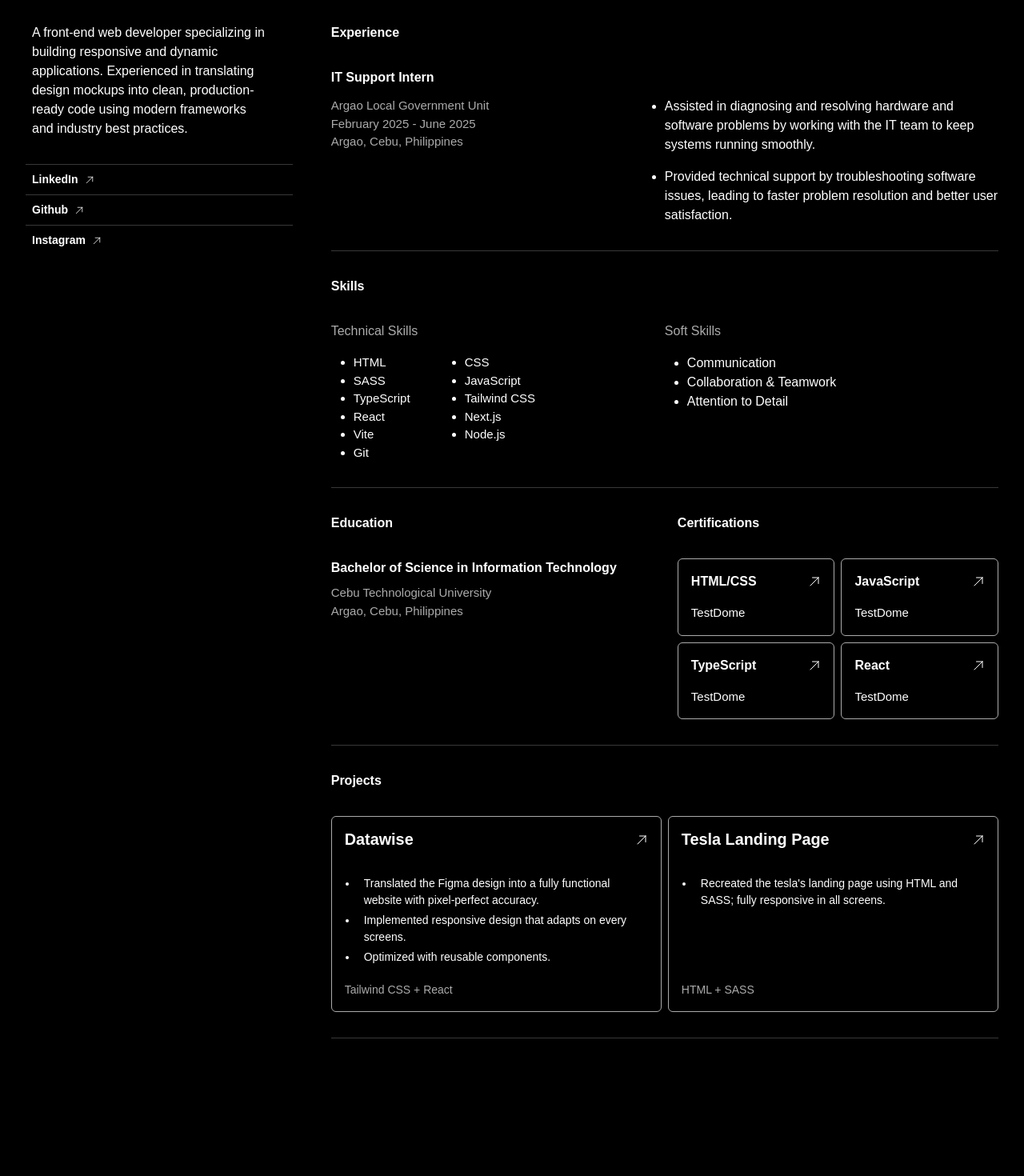
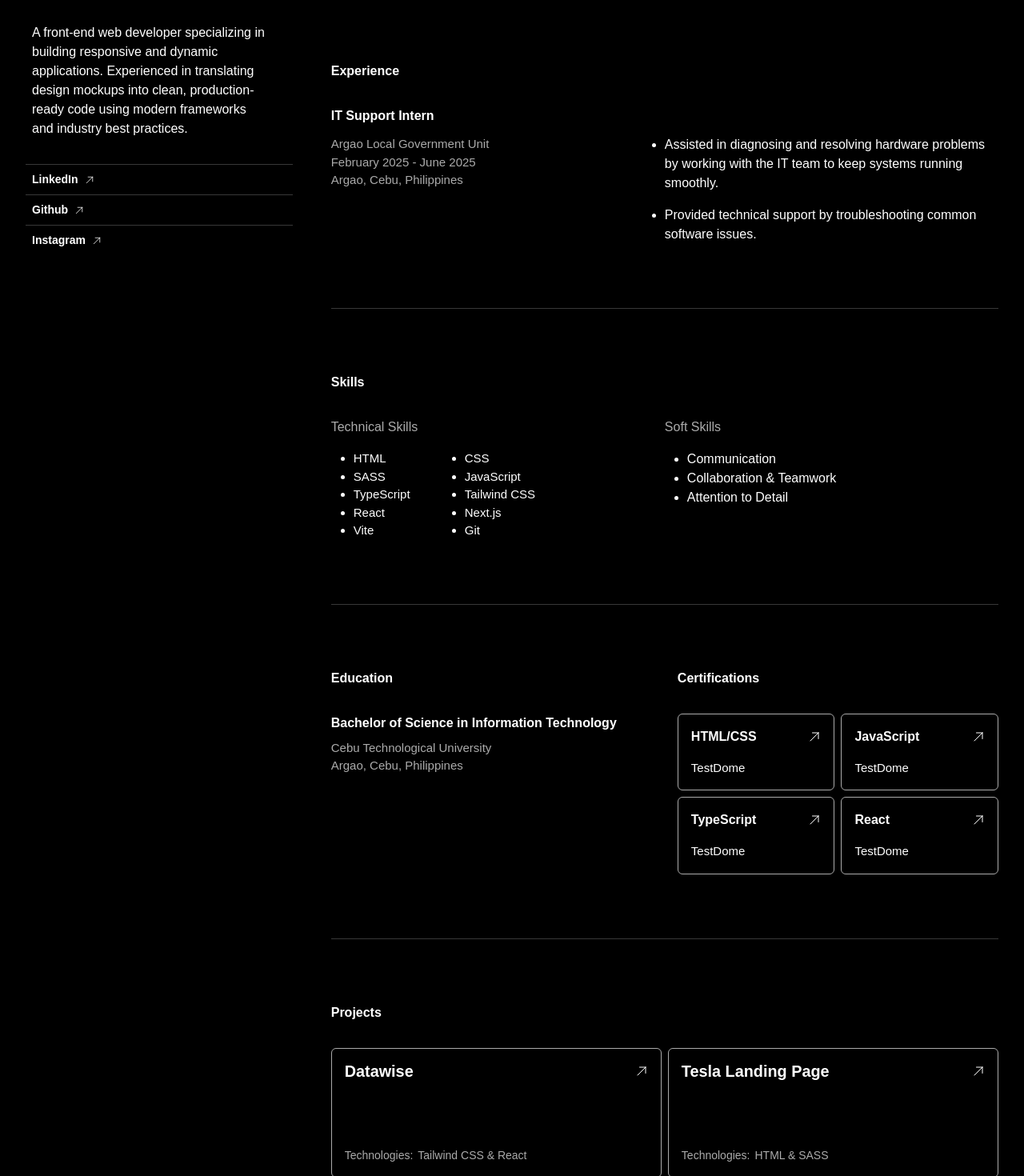
Before and after one commit to sherwinromano/portfolio-website, a Next.js app: page / in a window 1280 px wide. Shown: the part 260-1730 px from the top of the page at 80% size. Built offline with nearby package versions, Linux system fonts and the light colour scheme; a web font is replaced by a local one.

Commit message:
Fixed padding

```diff
--- a/app/components/Education.tsx
+++ b/app/components/Education.tsx
@@ -23,7 +23,7 @@ const Education = () => {
   return (
     <div
       role="education-section"
-      className="h-fit py-8 flex xs:flex-col sm:flex-row xs:gap-14 sm:gap-8 border-t border-default"
+      className="h-fit py-[5rem] flex xs:flex-col sm:flex-row xs:gap-14 sm:gap-8 border-t border-default"
     >
       <div className="flex flex-col gap-8 basis-full">
         <h1 className="font-bold">Education</h1>
--- a/app/components/Exprience.tsx
+++ b/app/components/Exprience.tsx
@@ -1,6 +1,9 @@
 const Experience = () => {
   return (
-    <div role="experience-section" className="h-fit py-8 flex flex-col gap-8">
+    <div
+      role="experience-section"
+      className="h-fit py-[5rem] flex flex-col gap-8"
+    >
       <h1 className="font-bold">Experience</h1>
       <div className="flex xs:flex-col sm:flex-row">
         <div className="flex flex-col gap-3 basis-full">
@@ -23,13 +26,12 @@ const Experience = () => {
           </div>
           <ul className="flex flex-col gap-4 list-disc xs:ml-8 sm:ml-0">
             <li>
-              Assisted in diagnosing and resolving hardware and software
-              problems by working with the IT team to keep systems running
-              smoothly.
+              Assisted in diagnosing and resolving hardware problems by working
+              with the IT team to keep systems running smoothly.
             </li>
             <li>
-              Provided technical support by troubleshooting software issues,
-              leading to faster problem resolution and better user satisfaction.
+              Provided technical support by troubleshooting common software
+              issues.
             </li>
           </ul>
         </div>
--- a/app/components/Projects.tsx
+++ b/app/components/Projects.tsx
@@ -4,20 +4,12 @@ const Projects = () => {
   const projects = [
     {
       title: "Datawise",
-      descriptions: [
-        "Translated the Figma design into a fully functional website with pixel-perfect accuracy.",
-        "Implemented responsive design that adapts on every screens.",
-        "Optimized with reusable components.",
-      ],
-      technologies: "Tailwind CSS + React",
+      technologies: "Tailwind CSS & React",
       link: "https://datawise-tawny.vercel.app/",
     },
     {
       title: "Tesla Landing Page",
-      descriptions: [
-        "Recreated the tesla's landing page using HTML and SASS; fully responsive in all screens.",
-      ],
-      technologies: "HTML + SASS",
+      technologies: "HTML & SASS",
       link: "https://tesla-landing-page-clone-sand.vercel.app/",
     },
   ];
@@ -25,7 +17,7 @@ const Projects = () => {
   return (
     <div
       role="projects-section"
-      className="h-fit py-8 flex gap-8 border-y border-default"
+      className="h-fit py-[5rem] flex border-y border-default"
     >
       <div className="flex flex-col gap-8 basis-full">
         <h1 className="font-bold">Projects</h1>
@@ -33,21 +25,19 @@ const Projects = () => {
           {projects.map((project, index) => {
             return (
               <li
-                className="border border-[#ababab] rounded-md flex hover:bg-white hover:text-black transition-all"
+                className="border border-[#ababab] rounded-md flex hover:bg-white hover:text-black transition-all group"
                 key={index}
               >
                 <Link
                   href={project.link}
-                  className="w-full h-full p-4 flex flex-col justify-between gap-5"
+                  className="w-full h-[10rem] p-4 flex flex-col justify-between gap-5"
                   target="_blank"
                 >
-                  <div className="flex">
-                    <div className="flex flex-col gap-8">
                   <div className="flex justify-between items-center">
                     <h2 className="font-bold leading-tight text-[1.24rem]">
                       {project.title}
                     </h2>
-                        <span>
+                    <span className="group-hover:text-black">
                       <svg
                         xmlns="http://www.w3.org/2000/svg"
                         fill="none"
@@ -64,20 +54,14 @@ const Projects = () => {
                       </svg>
                     </span>
                   </div>
-                      <div className="flex text-[0.875rem]">
-                        <ul className="ml-4 flex flex-col gap-1">
-                          {project.descriptions.map((desc, descIndex) => (
-                            <li key={descIndex} className="list-disc pl-2">
-                              {desc}
-                            </li>
-                          ))}
-                        </ul>
-                      </div>
-                    </div>
-                  </div>
-                  <span className="text-[#ababab] text-[0.875rem]">
+                  <div className="flex items-center gap-1.5 text-[#ababab] text-[0.875rem]">
+                    <span className="text-inherit group-hover:text-black">
+                      Technologies:{" "}
+                    </span>
+                    <span className="text-inherit group-hover:text-black">
                       {project.technologies}
                     </span>
+                  </div>
                 </Link>
               </li>
             );
--- a/app/components/Skills.tsx
+++ b/app/components/Skills.tsx
@@ -9,14 +9,13 @@ const Skills = () => {
     "React",
     "Next.js",
     "Vite",
-    "Node.js",
     "Git",
   ];
 
   return (
     <div
       role="skill-section"
-      className="h-fit py-8 flex flex-col gap-8 border-t border-default"
+      className="h-fit py-[5rem] flex flex-col gap-8 border-t border-default"
     >
       <h1 className="font-bold">Skills</h1>
       <div className="flex xs:flex-col sm:flex-row xs:gap-8 sm:gap-0">
--- a/app/globals.css
+++ b/app/globals.css
@@ -2,8 +2,6 @@
 
 @theme inline {
   --breakpoint-xs: 360px;
-  --font-sans: var(--font-geist-sans);
-  --font-mono: var(--font-geist-mono);
 }
 
 body {
@@ -50,3 +48,7 @@ body {
     transform: rotate(1turn);
   }
 }
+
+li.tech-stack:hover ~ #tech-stack {
+  color: black;
+}
```
Also changed, not shown: package.json (+6 -5 lines), 1 other file (tests, documents, lock files or other folders). Lines whose indentation alone changed are shown as unchanged.
